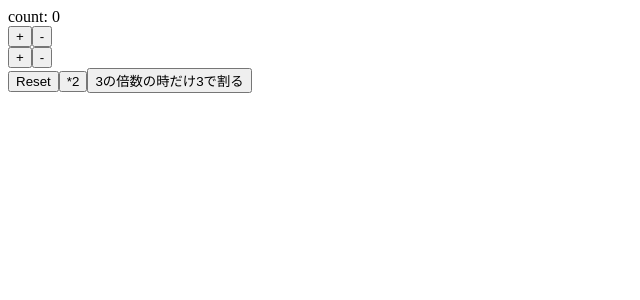
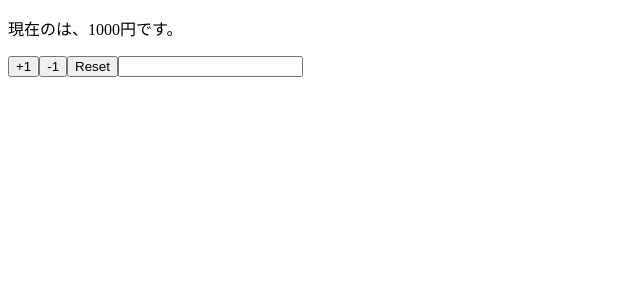
Before and after one commit to mytittyinjp/react-hooks-101, a React (Create React App) app: page / in a window 1280 px wide. Shown: the top 300 px of the page, without its empty margins (0-640 px from the left). Built offline with nearby package versions, Linux system fonts and the light colour scheme.

Commit message:
increment component using multiple states

```diff
--- a/src/App.js
+++ b/src/App.js
@@ -1,51 +1,30 @@
 import React, { useState } from "react";
 
-const App = () => {
-  const [count, setCount] = useState(0);
+const App = (props) => {
+  const [name, setName] = useState(props.name);
+  const [price, setPrice] = useState(props.price);
 
-  const incrementCounthandler = () => {
-    setCount(count + 1);
-  };
-  const incrementCounthandler2 = () => {
-    setCount((prevCount) => prevCount + 1);
-  };
-
-  const decrementCounthandler = () => {
-    setCount(count - 1);
-  };
-
-  const decrementCounthandler2 = () => {
-    setCount((prevCount) => prevCount - 1);
-  };
-
-  const resetCounthandler = () => {
-    setCount(0);
-  };
-  const doubleCountHandler = () => {
-    setCount(count * 2);
-  };
-  const divide3Handler = () => {
-    setCount((prevCount) => (prevCount % 3 === 0 ? prevCount / 3 : prevCount));
+  const reset = () => {
+    setPrice(props.price);
+    setName(props.name);
   };
 
   return (
     <>
-      <div>count: {count}</div>
-      <div>
-        <button onClick={incrementCounthandler}>+</button>
-        <button onClick={decrementCounthandler}>-</button>
-      </div>
-      <div>
-        <button onClick={incrementCounthandler2}>+</button>
-        <button onClick={decrementCounthandler2}>-</button>
-      </div>
-      <div>
-        <button onClick={resetCounthandler}>Reset</button>
-        <button onClick={doubleCountHandler}>*2</button>
-        <button onClick={divide3Handler}>3の倍数の時だけ3で割る</button>
-      </div>
+      <p>
+        現在の{name}は、{price}円です。
+      </p>
+      <button onClick={() => setPrice(price + 1)}>+1</button>
+      <button onClick={() => setPrice(price - 1)}>-1</button>
+      <button onClick={reset}>Reset</button>
+      <input value={name} onChange={(event) => setName(event.target.value)} />
     </>
   );
 };
 
 export default App;
+
+App.defaultProps = {
+  name: "",
+  price: 1000,
+};
```
